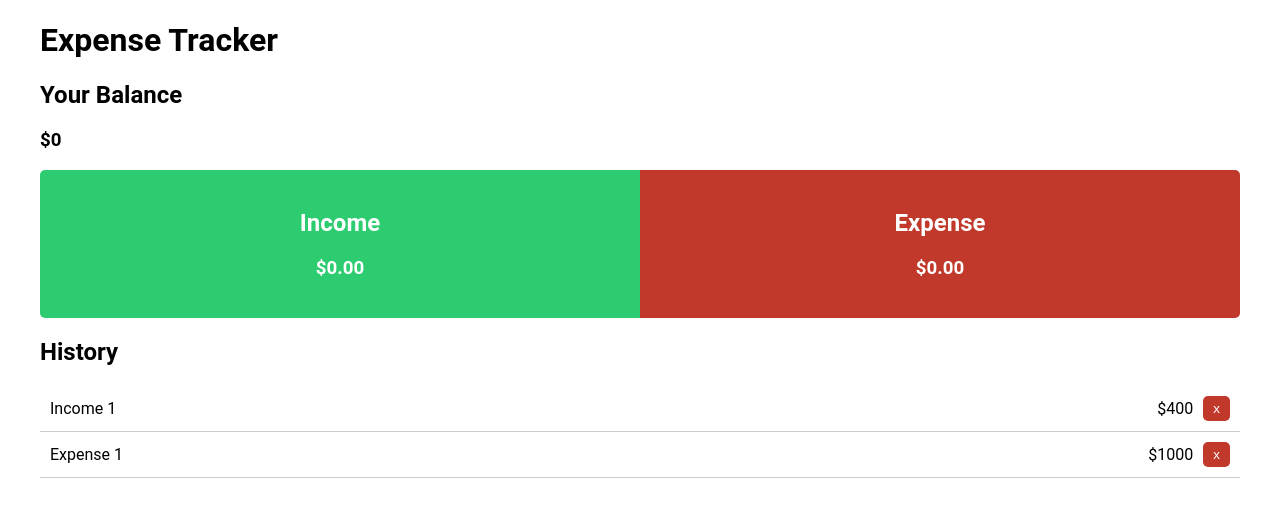
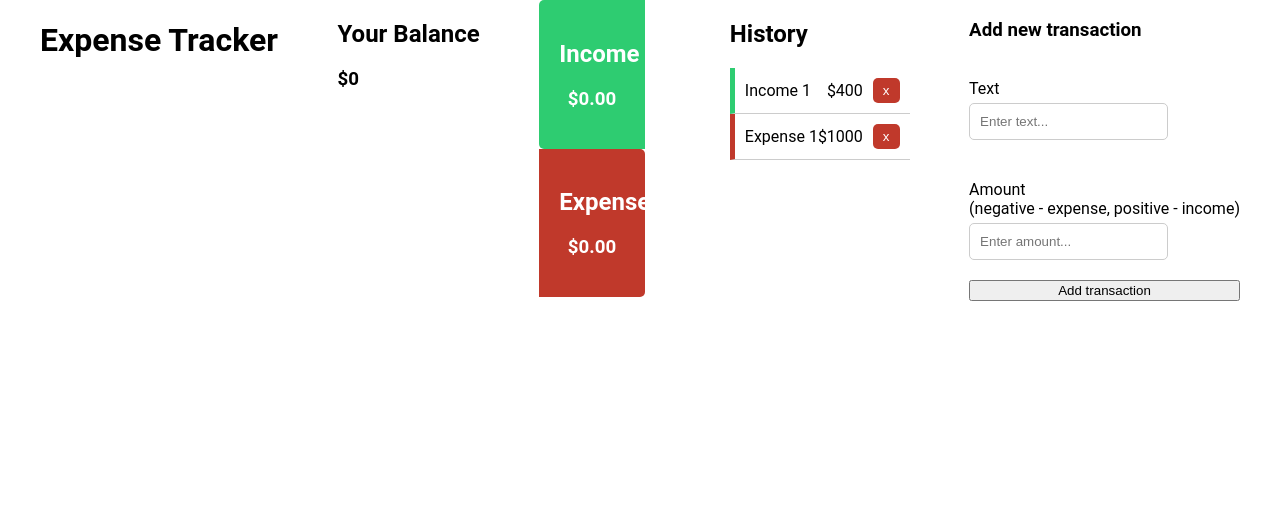
Before and after one commit to nazimbo/expense-tracker-vue, a Vue app: page / in a window 1280 px wide. Shown: the top 506 px of the page. Built offline with nearby package versions, Linux system fonts and the light colour scheme.

Commit message:
Add AddTransaction component and update styling in App.vue, History.vue, and IncomeExpense.vue

```diff
--- a/src/App.vue
+++ b/src/App.vue
@@ -2,13 +2,22 @@
 import Balance from "./components/Balance.vue";
 import IncomeExpense from "./components/IncomeExpense.vue";
 import History from "./components/History.vue";
+import AddTransaction from "./components/AddTransaction.vue";
 </script>
 
 <template>
-  <div>
+  <div class="container">
     <h1>Expense Tracker</h1>
     <Balance />
     <IncomeExpense />
     <History />
+    <AddTransaction />
   </div>
 </template>
+
+<style scoped>
+.container {
+  display: flex;
+  justify-content: space-between;
+}
+</style>
--- /dev/null
+++ b/src/components/AddTransaction.vue
@@ -0,0 +1,44 @@
+<script setup></script>
+
+<template>
+  <div>
+    <h3>Add new transaction</h3>
+    <form>
+      <div class="form-control">
+        <label for="text">Text</label>
+        <input type="text" id="text" placeholder="Enter text..." />
+      </div>
+      <div class="form-control">
+        <label for="amount"
+          >Amount <br />
+          (negative - expense, positive - income)</label
+        >
+        <input type="number" id="amount" placeholder="Enter amount..." />
+      </div>
+      <button class="btn">Add transaction</button>
+    </form>
+  </div>
+</template>
+
+<style scoped>
+.form-control {
+  margin: 20px 0;
+}
+
+label {
+  display: block;
+  margin-bottom: 5px;
+}
+
+input {
+  padding: 10px;
+  border-radius: 5px;
+  border: 1px solid #ccc;
+  outline: none;
+}
+
+form {
+  display: flex;
+  flex-direction: column;
+}
+</style>
--- a/src/components/History.vue
+++ b/src/components/History.vue
@@ -45,4 +45,12 @@
   cursor: pointer;
   margin-right: 0;
 }
+
+.plus {
+  border-left: 5px solid #2ecc71;
+}
+
+.minus {
+  border-left: 5px solid #c0392b;
+}
 </style>
--- a/src/components/IncomeExpense.vue
+++ b/src/components/IncomeExpense.vue
@@ -1,7 +1,7 @@
 <script setup></script>
 
 <template>
-  <div class="container">
+  <div>
     <div class="income">
       <h2>Income</h2>
       <h3>$0.00</h3>
@@ -15,11 +15,6 @@
 </template>
 
 <style scoped>
-.container {
-  display: flex;
-  justify-content: space-between;
-}
-
 .income,
 .expense {
   width: 50%;
```
